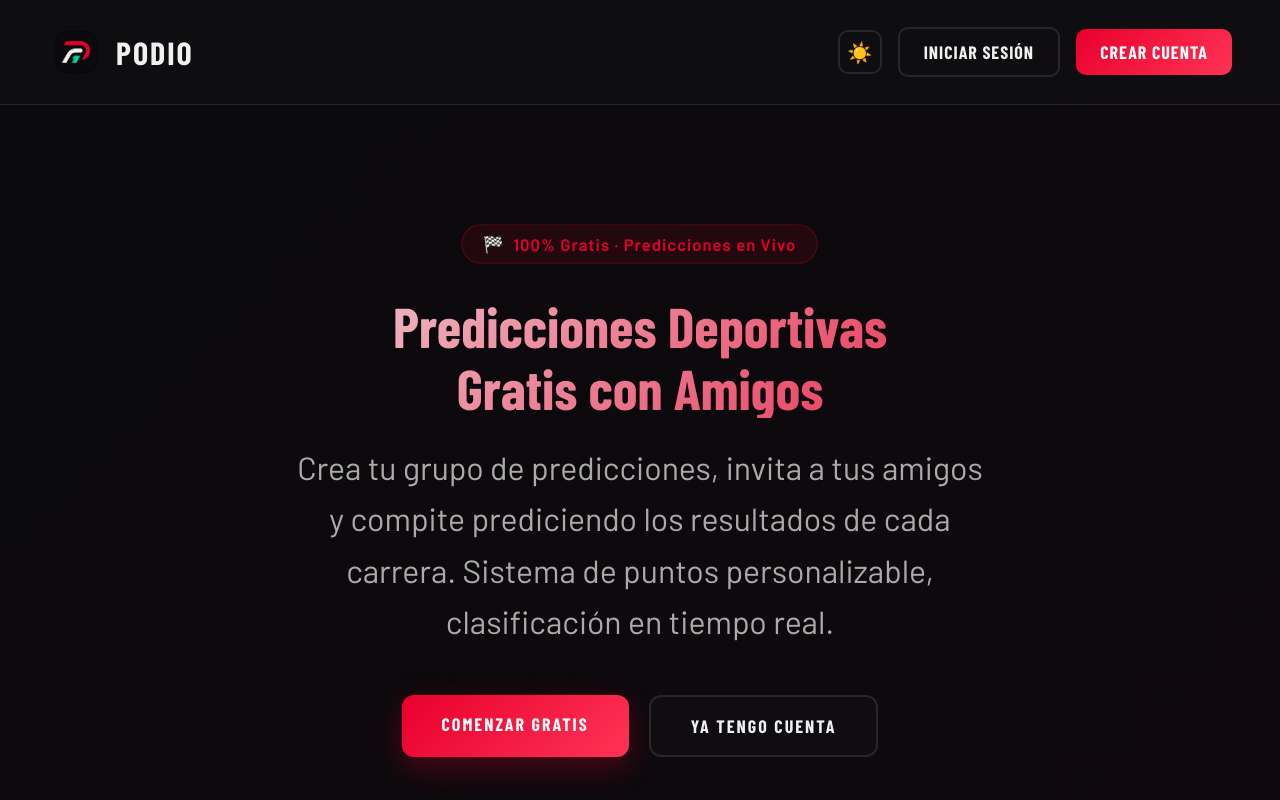
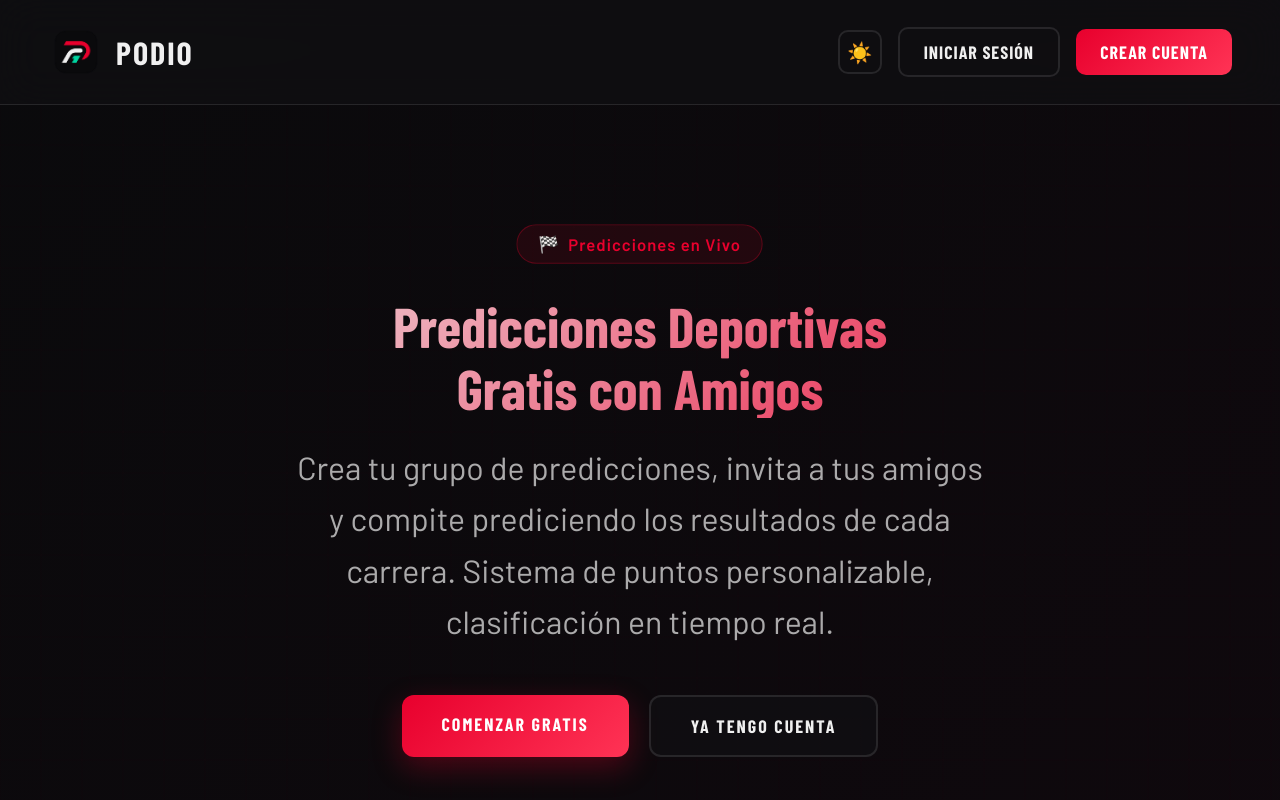
Before and after one commit to MannkilMey/podiof1, a React (Vite) app: page /landing in a window 1280 px wide. Shown: the top 800 px of the page. Built offline with nearby package versions, Linux system fonts and the light colour scheme; no server answers; a web font is replaced by a local one.

Commit message:
Fix: fontsizes

```diff
--- a/src/pages/Landing/Landing.jsx
+++ b/src/pages/Landing/Landing.jsx
@@ -809,7 +809,7 @@ export default function Landing() {
           <section className="hero">
             <div className="hero-badge">
               <span>🏁</span>
-              100% Gratis · Predicciones en Vivo
+              Predicciones en Vivo
             </div>
             <h1 className="hero-title">
               Predicciones Deportivas<br/>
```
Also changed, not shown: 1 other file (tests, documents, lock files or other folders).
